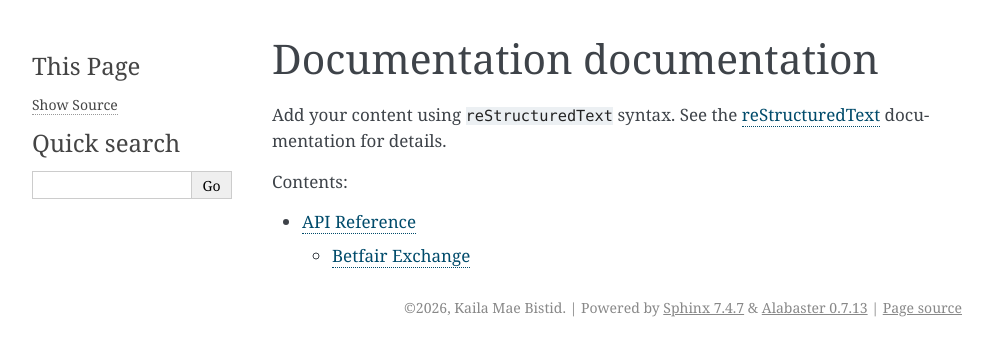
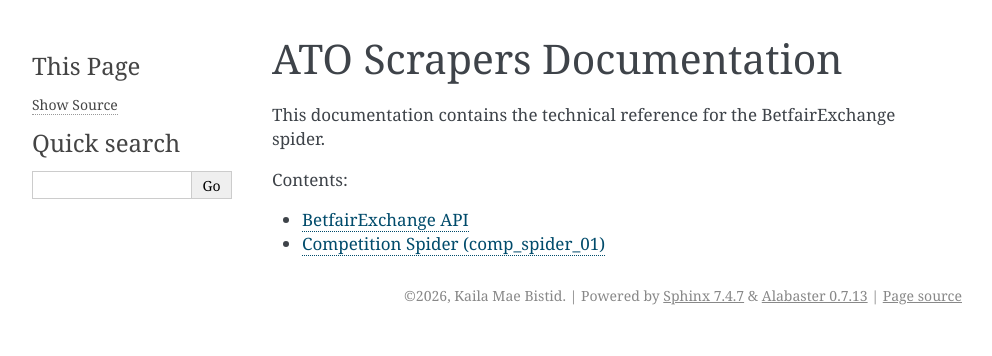
Before and after one commit to sylvainrocheleau/AT0-01, a Sphinx documentation site: the page built from docs/source/index.rst, in a window 1280 px wide. Shown: the top 356 px of the page, without its empty margins (148-1140 px from the left). Built offline with Sphinx 7.4.7, drawn with Linux system fonts in a browser that asks for light colours.

Commit message:
docs: split Betfair and competition docs into separate pages

```diff
--- a/docs/source/api.rst
+++ b/docs/source/betfair.rst
@@ -1,8 +1,7 @@
-API Reference
-=============
+BetfairExchange API
+===================
 
-Betfair Exchange
-----------------
+Scrapy spider documentation for the Betfair Exchange provider.
 
 .. automodule:: scrapy_playwright_ato.spiders.betfair_exchange
    :members:
--- a/docs/source/index.rst
+++ b/docs/source/index.rst
@@ -3,16 +3,14 @@
    You can adapt this file completely to your liking, but it should at least
    contain the root `toctree` directive.
 
-Documentation documentation
-===========================
+ATO Scrapers Documentation
+==========================
 
-Add your content using ``reStructuredText`` syntax. See the
-`reStructuredText <https://www.sphinx-doc.org/en/master/usage/restructuredtext/index.html>`_
-documentation for details.
-
+This documentation contains the technical reference for the BetfairExchange spider.
 
 .. toctree::
    :maxdepth: 2
    :caption: Contents:
 
-   api
+   betfair
+   competition
```
Also changed, not shown: docs/source/competition.rst (added, +8 -0 lines).
